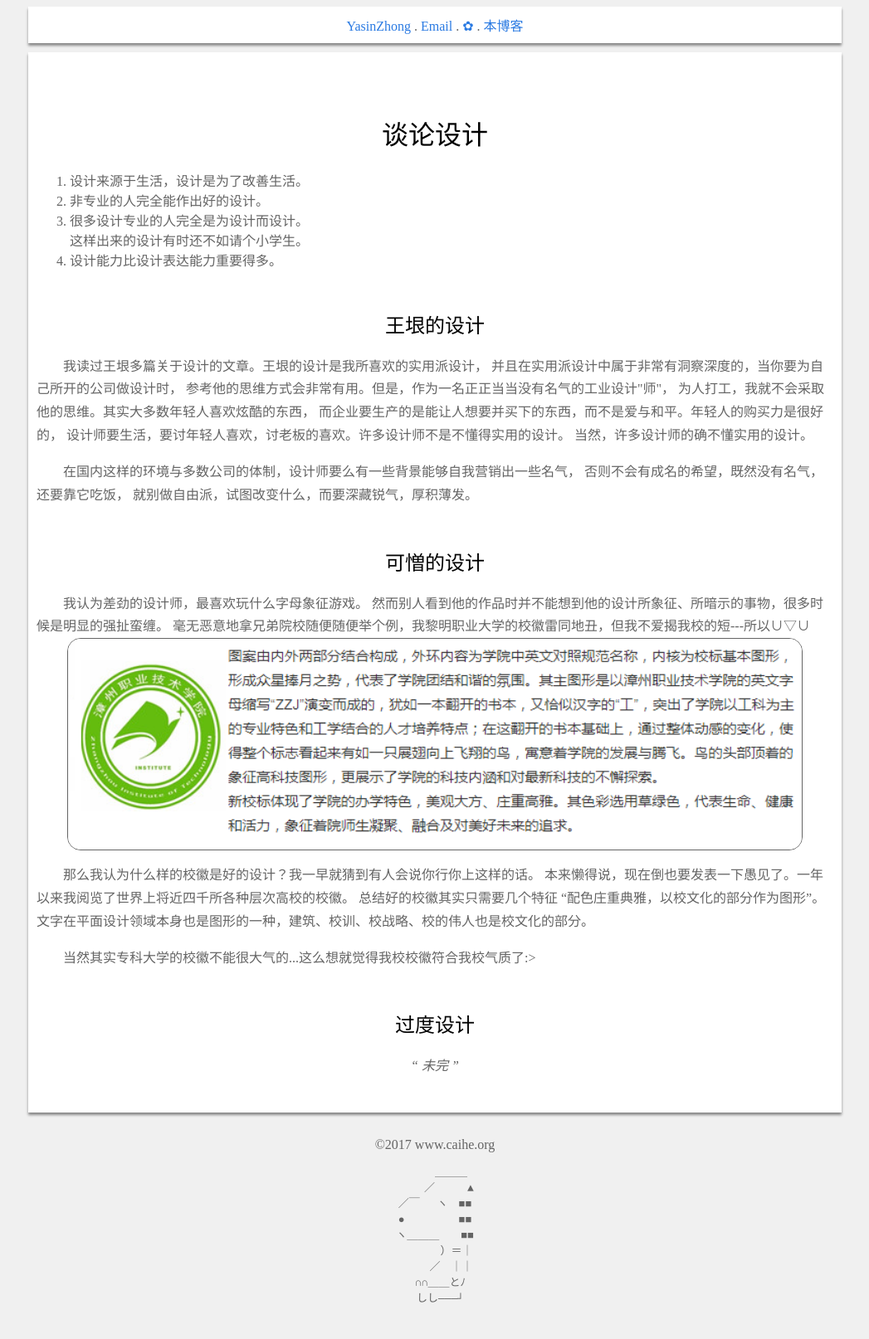
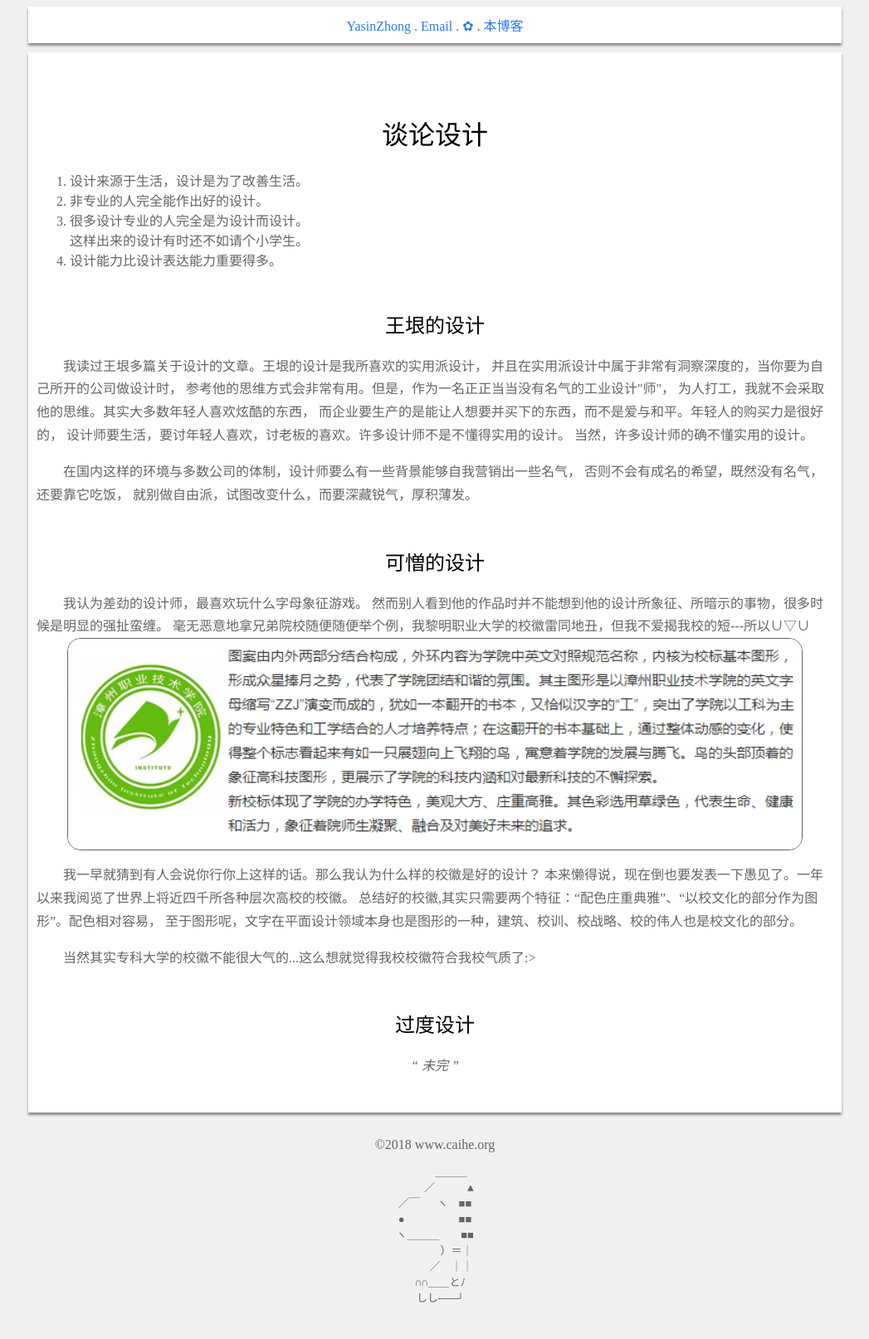
Before and after one commit to YasinZhong/yasinzhong.github.io, a Jekyll site: the page built from _posts/2018-4-14-Designing.html, in a window 1280 px wide. Shown: the whole page at 83% size, without its empty margins (116-1163 px from the left). Built offline with Jekyll 4.4.1, drawn with Linux system fonts in a browser that asks for light colours; comment, search, counter and statistics services are not loaded.

Commit message:
2018/05/01

```diff
--- a/_layouts/default-index.html
+++ b/_layouts/default-index.html
@@ -36,7 +36,7 @@
 
 	<div id="div-footer" style="text-align:center;text-size:0.5em;">
 	  <br/>
-	  ©2017 www.caihe.org<br/>
+	  ©2018 www.caihe.org<br/>
 	  <pre>
       ＿＿＿
 　　 ／　　　▲
--- a/_layouts/default-twit.html
+++ b/_layouts/default-twit.html
@@ -58,7 +58,7 @@
 
 	<div id="div-footer" style="text-align:center;text-size:0.5em;">
 	  <br/>
-	  ©2017 www.caihe.org<br/>
+	  ©2018 www.caihe.org<br/>
 	  <pre>
      ＿＿＿
 　　 ／　　　▲
--- a/_layouts/default.html
+++ b/_layouts/default.html
@@ -29,7 +29,7 @@
 
 	  <div id="div-footer" style="text-align:center;text-size:0.5em;">
 		<br/>
-			©2017 www.caihe.org<br/>
+			©2018 www.caihe.org<br/>
 		<pre>
      ＿＿＿
 　　 ／　　　▲
--- a/_posts/2018-4-14-Designing.html
+++ b/_posts/2018-4-14-Designing.html
@@ -39,10 +39,10 @@ title: 谈论设计
 	<img src="/img/LJlogo.png" style="width: 92%;height: auto;">
 </p>
 <p>
-	那么我认为什么样的校徽是好的设计？我一早就猜到有人会说你行你上这样的话。
+	我一早就猜到有人会说你行你上这样的话。那么我认为什么样的校徽是好的设计？
 	本来懒得说，现在倒也要发表一下愚见了。一年以来我阅览了世界上将近四千所各种层次高校的校徽。
-	总结好的校徽其实只需要几个特征 “配色庄重典雅，以校文化的部分作为图形”。
-	文字在平面设计领域本身也是图形的一种，建筑、校训、校战略、校的伟人也是校文化的部分。
+	总结好的校徽,其实只需要两个特征：“配色庄重典雅”、“以校文化的部分作为图形”。配色相对容易，
+	至于图形呢，文字在平面设计领域本身也是图形的一种，建筑、校训、校战略、校的伟人也是校文化的部分。
 </p>
 <p>
 	当然其实专科大学的校徽不能很大气的...这么想就觉得我校校徽符合我校气质了:>
--- a/_posts/2018-4-20-Reading.html
+++ b/_posts/2018-4-20-Reading.html
@@ -45,7 +45,7 @@
 <h2>完整地阅读</h2>
 <p>
 	上面简述了读正确的书的方法与重要性，现在要说正确地读书的方法。
-	其实关于读正确的书，首先应该确定正确的发展方向，但这不是我能提供指导的，此略；
+	其实关于读正确的书，首先应该确定正确的个人发展方向，但这不是我能提供指导的，此略；
 </p>
 <p>
 	其实也没什么方法可言，技术类书籍最需要的就是实践地去应用，
```
